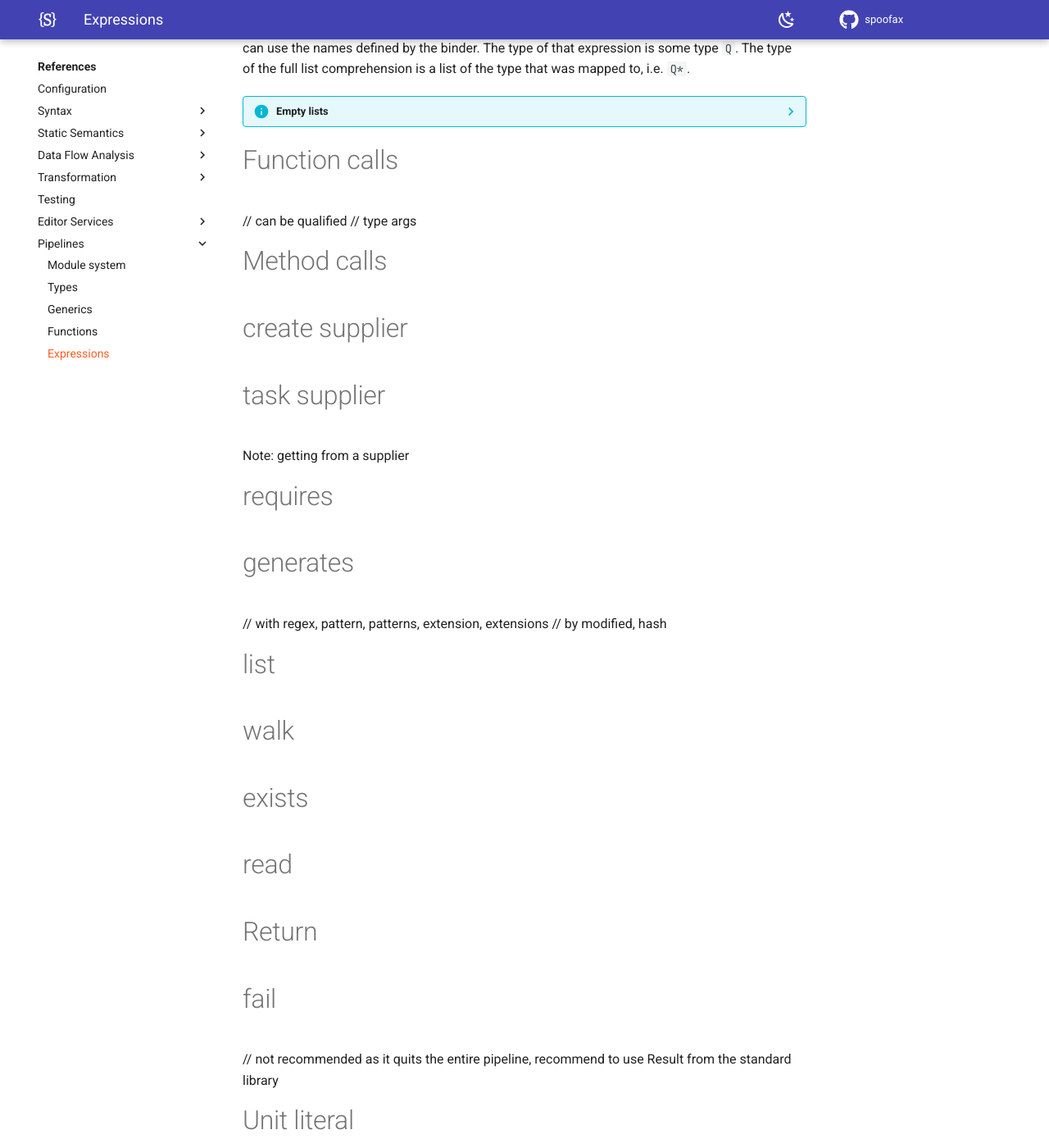
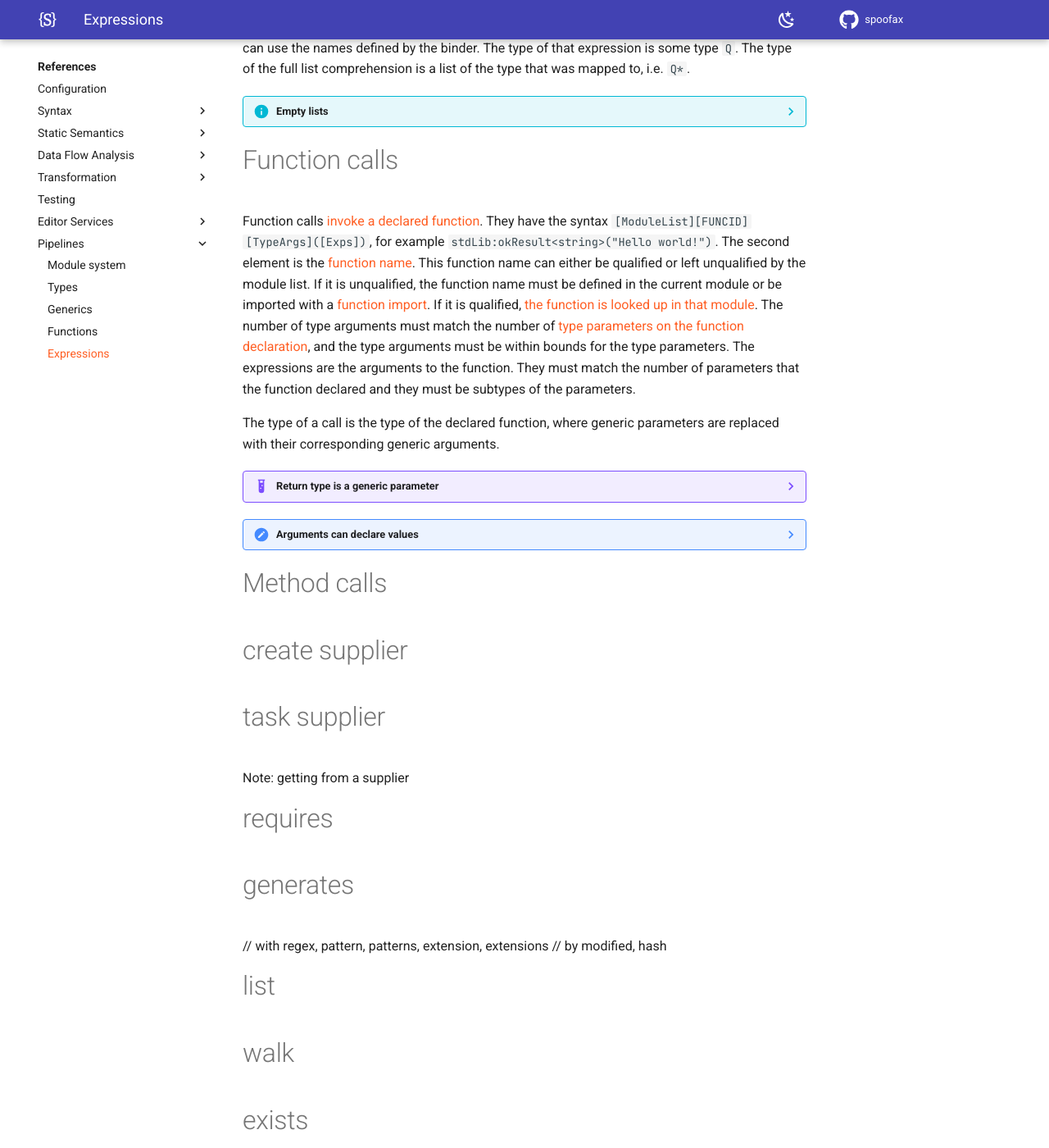
Before and after one commit to pdmosses/metaborg.github.io, an MkDocs documentation site: the page built from docs/references/pipelines/expressions.md, in a window 1280 px wide and 1400 px high, scrolled down 5076 px. Shown: the whole window at 82% size. Built offline with MkDocs 1.6.1 and Material for MkDocs 9.7.7, drawn with Linux system fonts in a browser that asks for light colours; comment, search, counter and statistics services are not loaded.

Commit message:
Add documentation for PIE function calls

````diff
--- a/docs/references/pipelines/expressions.md
+++ b/docs/references/pipelines/expressions.md
@@ -265,8 +265,46 @@ The type of the full list comprehension is a list of the type that was mapped to
 
 
 # Function calls
-// can be qualified
-// type args
+
+Function calls [invoke a declared function](../functions#function-invocations).
+They have the syntax `[ModuleList][FUNCID][TypeArgs]([Exps])`, for example `stdLib:okResult<string>("Hello world!")`.
+The second element is the [function name](../functions#name).
+This function name can either be qualified or left unqualified by the module list.
+If it is unqualified, the function name must be defined in the current module or be imported with a [function import](../modules#function-imports).
+If it is qualified, [the function is looked up in that module](../modules#qualified-calls).
+The number of type arguments must match the number of [type parameters on the function declaration](../functions#type-parameters), and the type arguments must be within bounds for the type parameters.
+The expressions are the arguments to the function.
+They must match the number of parameters that the function declared and they must be subtypes of the parameters.
+
+The type of a call is the type of the declared function, where generic parameters are replaced with their corresponding generic arguments.
+
+??? example "Return type is a generic parameter"
+    ```PIE
+    func id<T>(param: T) -> T = param
+    func test() -> unit = {
+        id<string>("Hello world!"); // type is string
+        id<int>(42);                // type is int
+    }
+    ```
+
+??? note "Arguments can declare values"
+    [Value declarations](#value-declaration) in the arguments are legal and are visible after the call.
+    Doing this is bad practice in almost all cases.
+    Declare the value before the call instead.
+    For example:
+    ```
+    // declares the value `x` with value 9
+    // also passes 9 as argument to `test`
+    test(val x = 9);
+    x // x is visible after the call.
+    ```
+    Better way:
+    ```
+    val x = 9; // declare before call
+    test(x); // refer to declared value
+    x
+    ```
+
 # Method calls
 
 # create supplier
````
Also changed, not shown: docs/references/pipelines/functions.md (+12 -0 lines), docs/references/pipelines/modules.md (+7 -0 lines).
